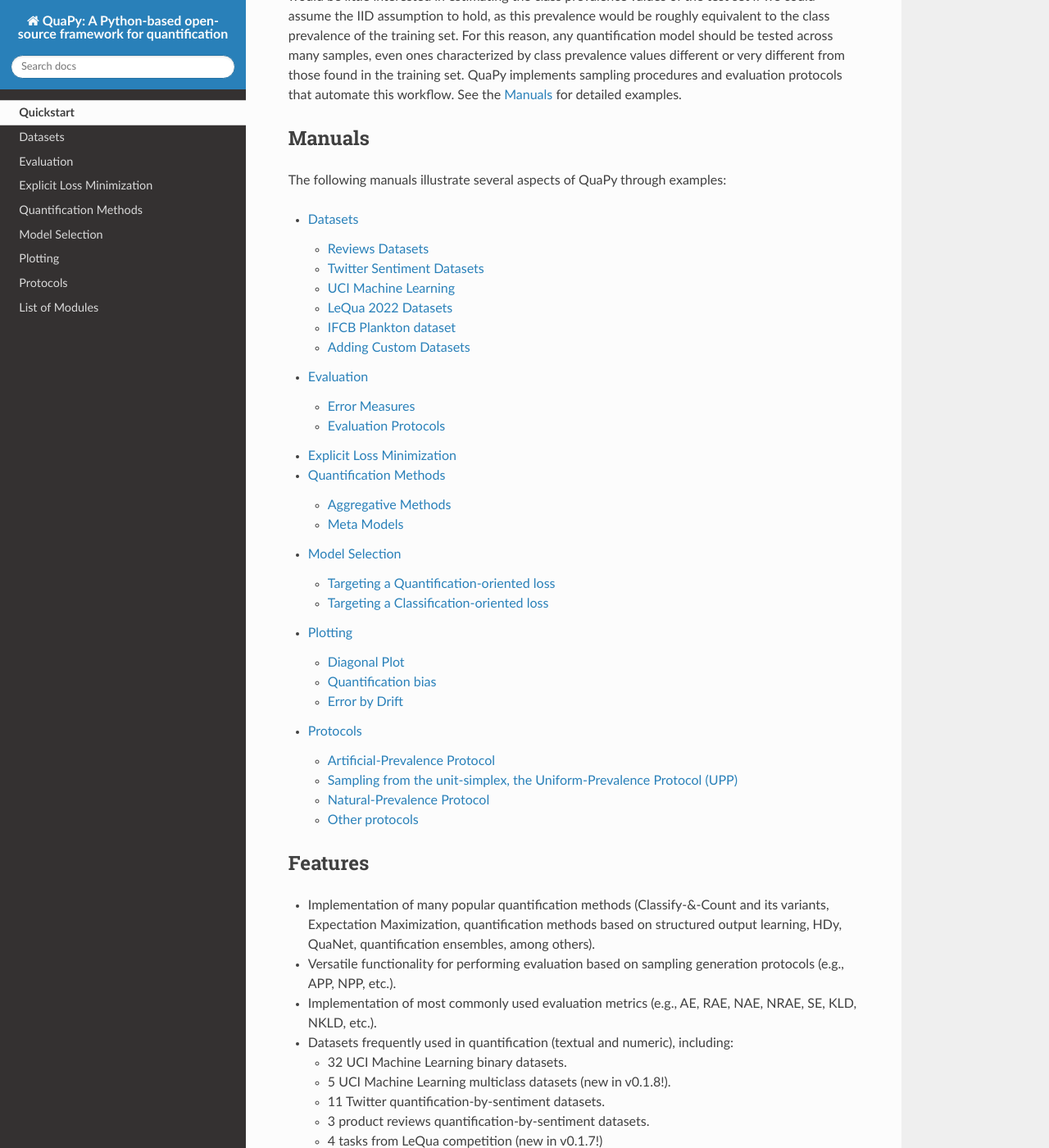
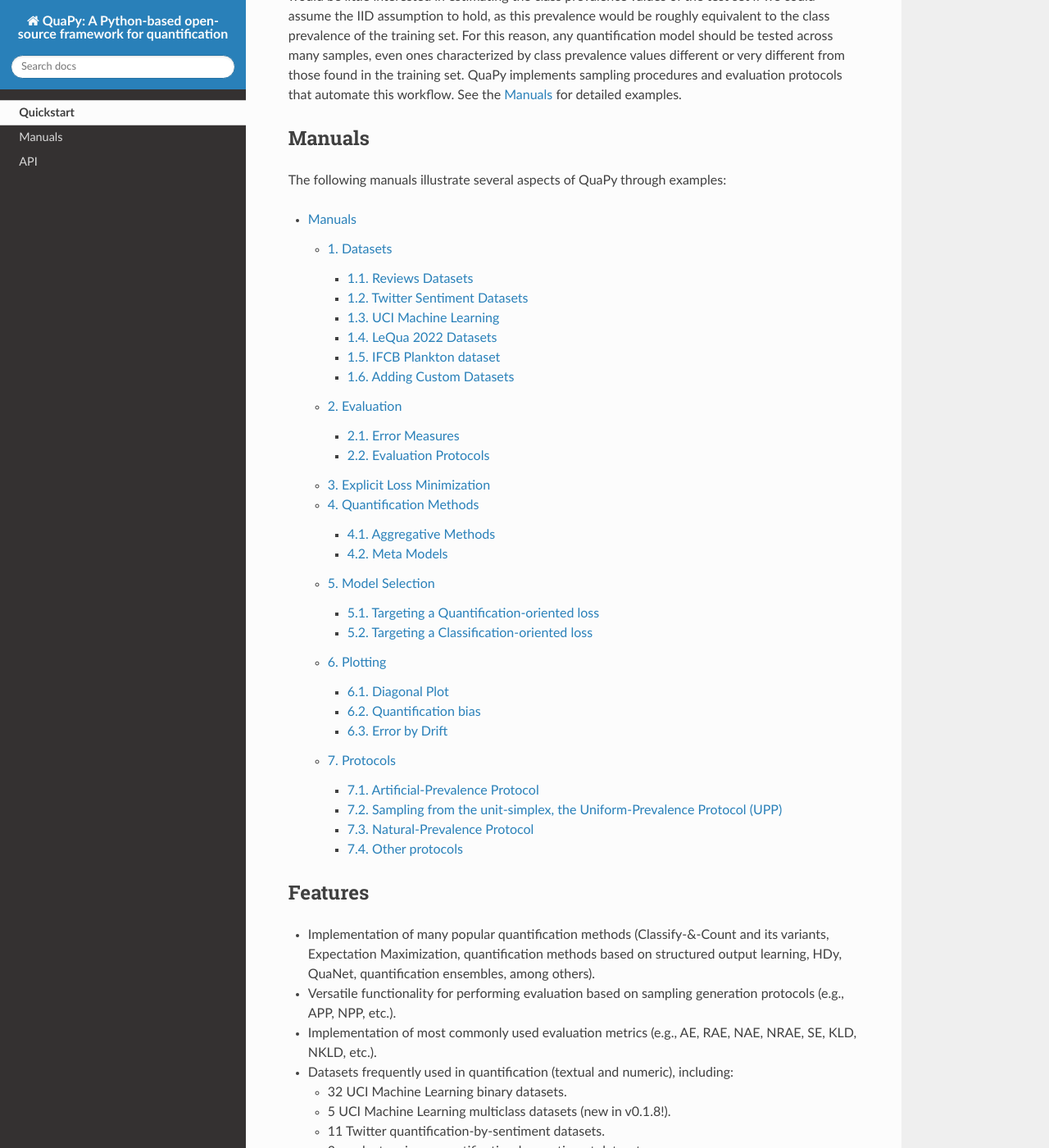
Before and after one commit to HLT-ISTI/QuaPy, a Sphinx documentation site: the page built from docs/source/index.rst, in a window 1280 px wide and 1400 px high, scrolled down 1360 px. Shown: the whole window at 82% size. Built offline with Sphinx 7.4.7 and the Read the Docs theme 2.0.0, drawn with Linux system fonts in a browser that asks for light colours.

Commit message:
Manuals and API sections

```diff
--- a/docs/source/index.rst
+++ b/docs/source/index.rst
@@ -68,20 +68,14 @@
 The following manuals illustrate several aspects of QuaPy through examples:
 
 .. toctree::
-   :maxdepth: 2
+   :maxdepth: 3
 
-   manuals/datasets
-   manuals/evaluation
-   manuals/explicit-loss-minimization
-   manuals/methods
-   manuals/model-selection
-   manuals/plotting
-   manuals/protocols
+   manuals
 
 .. toctree::
    :hidden:
 
-   List of Modules <modules>
+   API <quapy>
 
 Features
 --------
```
Also changed, not shown: docs/source/manuals.rst (added, +14 -0 lines), docs/source/modules.rst (deleted, +0 -7 lines).
